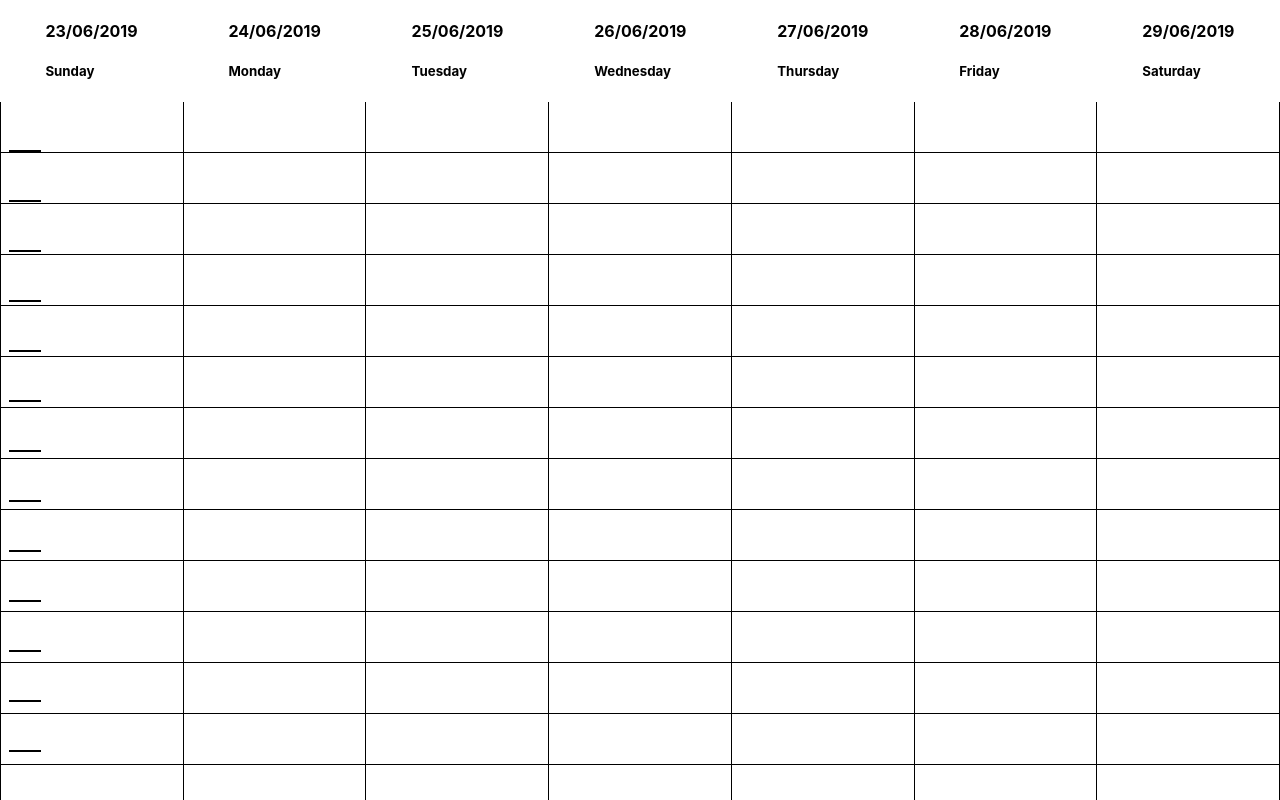
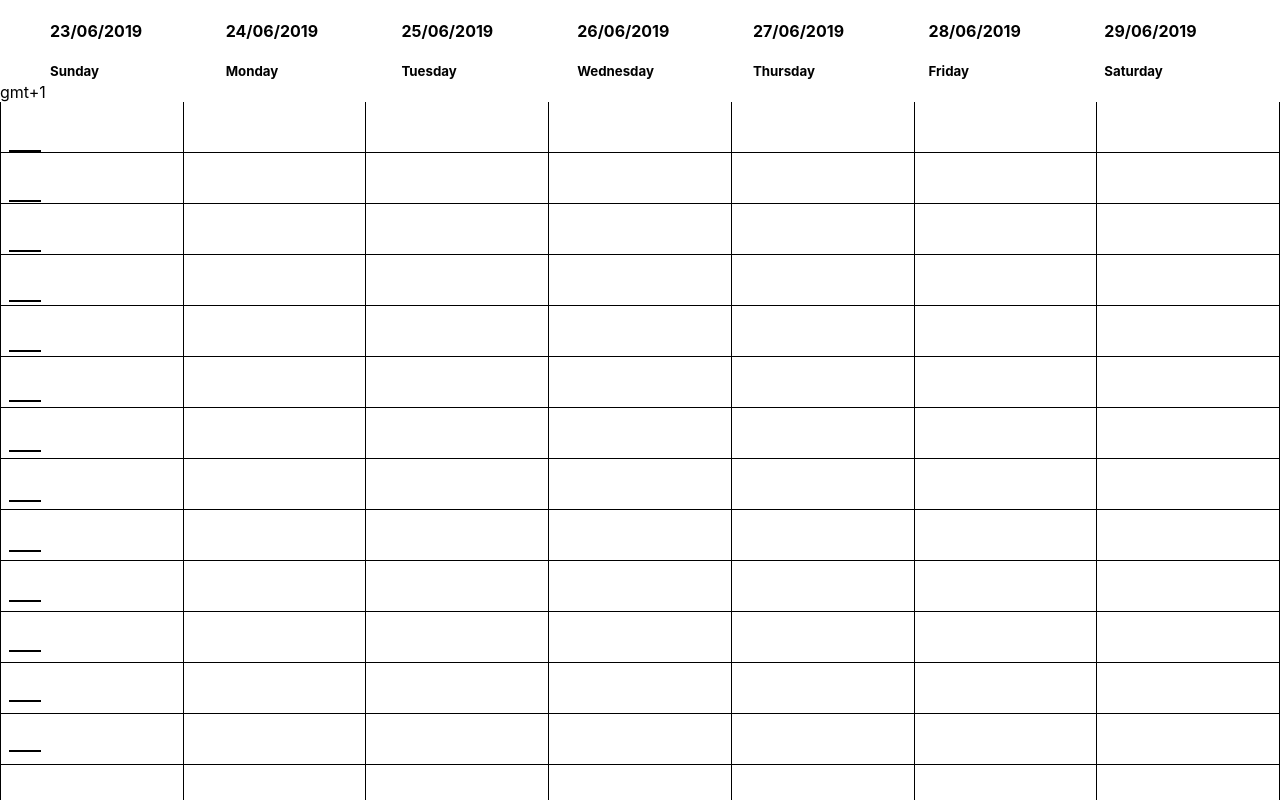
Before and after one commit to bartlomiejzuber/react-calendar, a React (Create React App) app: page / in a window 1280 px wide. Shown: the top 800 px of the page. Built offline with nearby package versions, Linux system fonts and the light colour scheme.

Commit message:
week view - header changes

```diff
--- a/src/components/WeekHeader/WeekHeader.scss
+++ b/src/components/WeekHeader/WeekHeader.scss
@@ -3,6 +3,14 @@
   justify-content: space-around;
 
   & > div {
-    max-width: 200px;
+    flex: 1 0;
+  }
+
+  .time-zone {
+    display: flex;
+    justify-content: flex-end;
+    flex-direction: column;
+    flex: 0 0;
+    min-width: 50px;
   }
 }
--- a/src/components/WeekHeader/WeekHeader.tsx
+++ b/src/components/WeekHeader/WeekHeader.tsx
@@ -9,6 +9,7 @@ interface WeekHeaderProps {
 const WeekHeader: React.FC<WeekHeaderProps> = ({ daysOfWeek }) => {
   return (
     <div className="week-header">
+      <div className="time-zone">gmt+1</div>
       {daysOfWeek.map(day => (
         <div>
           <h4>{day.format("DD/MM/YYYY")}</h4>
```
